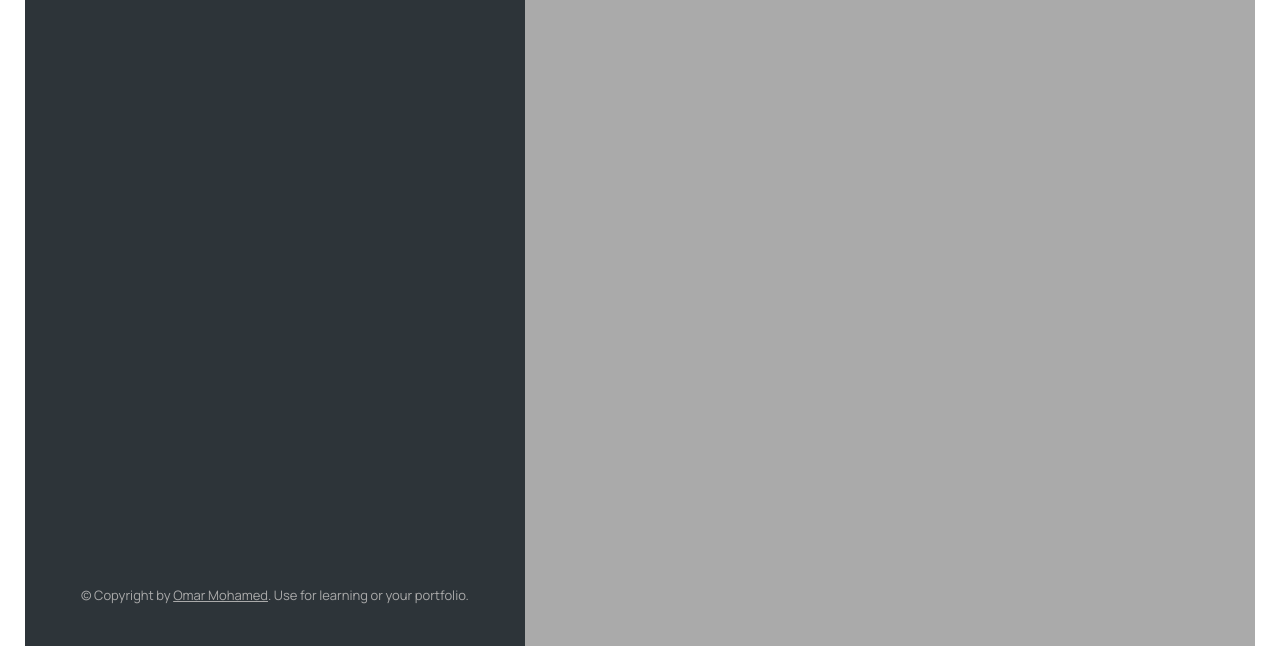
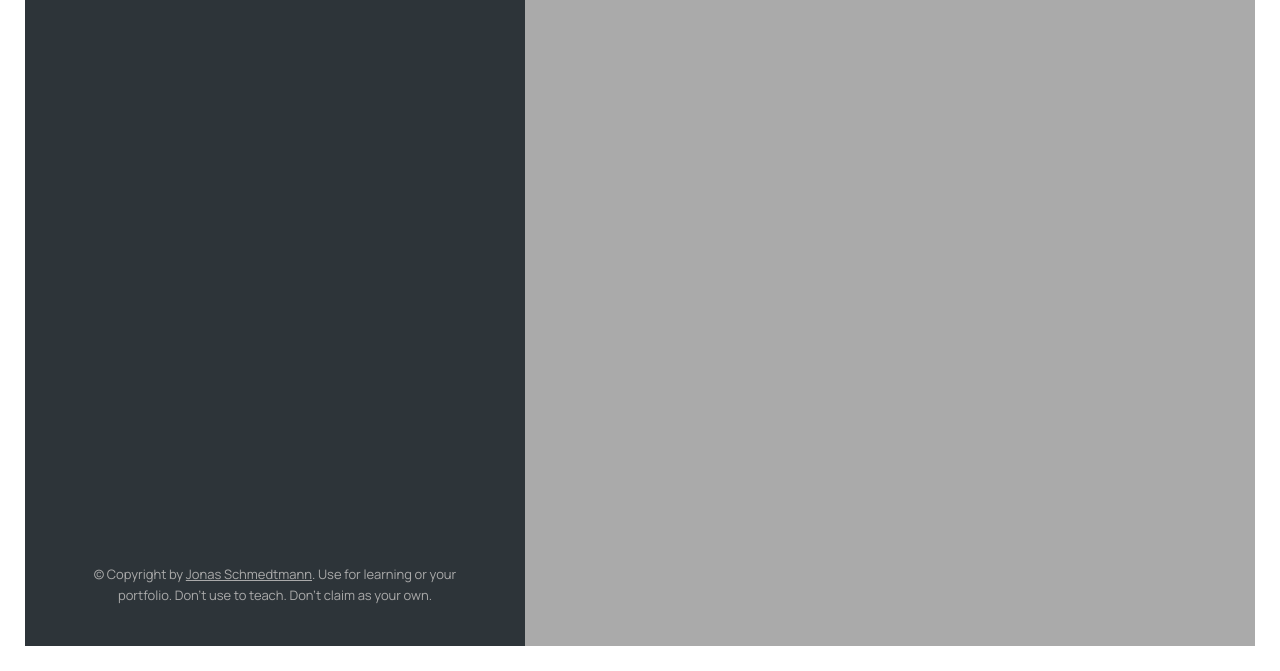
Before and after one commit to omarMo7amed/javaScript-projects, a plain HTML site: page 05-mapty/index.html in a window 1280 px wide. Shown: the part 129-800 px from the top of the page. Drawn offline with nearby package versions, Linux system fonts and the light colour scheme.

Commit message:
add index.html

```diff
--- a/05-mapty/index.html
+++ b/05-mapty/index.html
@@ -5,6 +5,15 @@
     <meta name="viewport" content="width=device-width, initial-scale=1.0" />
     <meta http-equiv="X-UA-Compatible" content="ie=edge" />
     <link rel="shortcut icon" type="image/png" href="images/icon.png" />
+
+    <link
+      href="https://fonts.googleapis.com/css2?family=Manrope:wght@400;600;700;800&display=swap"
+      rel="stylesheet"
+    />
+
+    <link rel="stylesheet" href="style/style.css" />
+
+    <!-- Including Leaflet Library -->
     <link
       rel="stylesheet"
       href="https://unpkg.com/leaflet@1.9.4/dist/leaflet.css"
@@ -17,12 +26,6 @@
       integrity="sha256-20nQCchB9co0qIjJZRGuk2/Z9VM+kNiyxNV1lvTlZBo="
       crossorigin=""
     ></script>
-    <link
-      href="https://fonts.googleapis.com/css2?family=Manrope:wght@400;600;700;800&display=swap"
-      rel="stylesheet"
-    />
-
-    <link rel="stylesheet" href="style/style.css" />
 
     <script defer src="script/script.js"></script>
     <title>mapty // Map your workouts</title>
@@ -119,9 +122,13 @@
 
       <p class="copyright">
         &copy; Copyright by
-        <a class="twitter-link" target="_blank" href="https://facebook.com"
-          >Omar Mohamed</a
-        >. Use for learning or your portfolio.
+        <a
+          class="twitter-link"
+          target="_blank"
+          href="https://twitter.com/jonasschmedtman"
+          >Jonas Schmedtmann</a
+        >. Use for learning or your portfolio. Don't use to teach. Don't claim
+        as your own.
       </p>
     </div>
 
--- a/05-mapty/script/script.js
+++ b/05-mapty/script/script.js
@@ -269,6 +269,7 @@ class App {
     const data = JSON.parse(localStorage.getItem('workout'));
 
     if (!data) return;
+    console.log(data);
 
     this.#workout = data;
 
```
